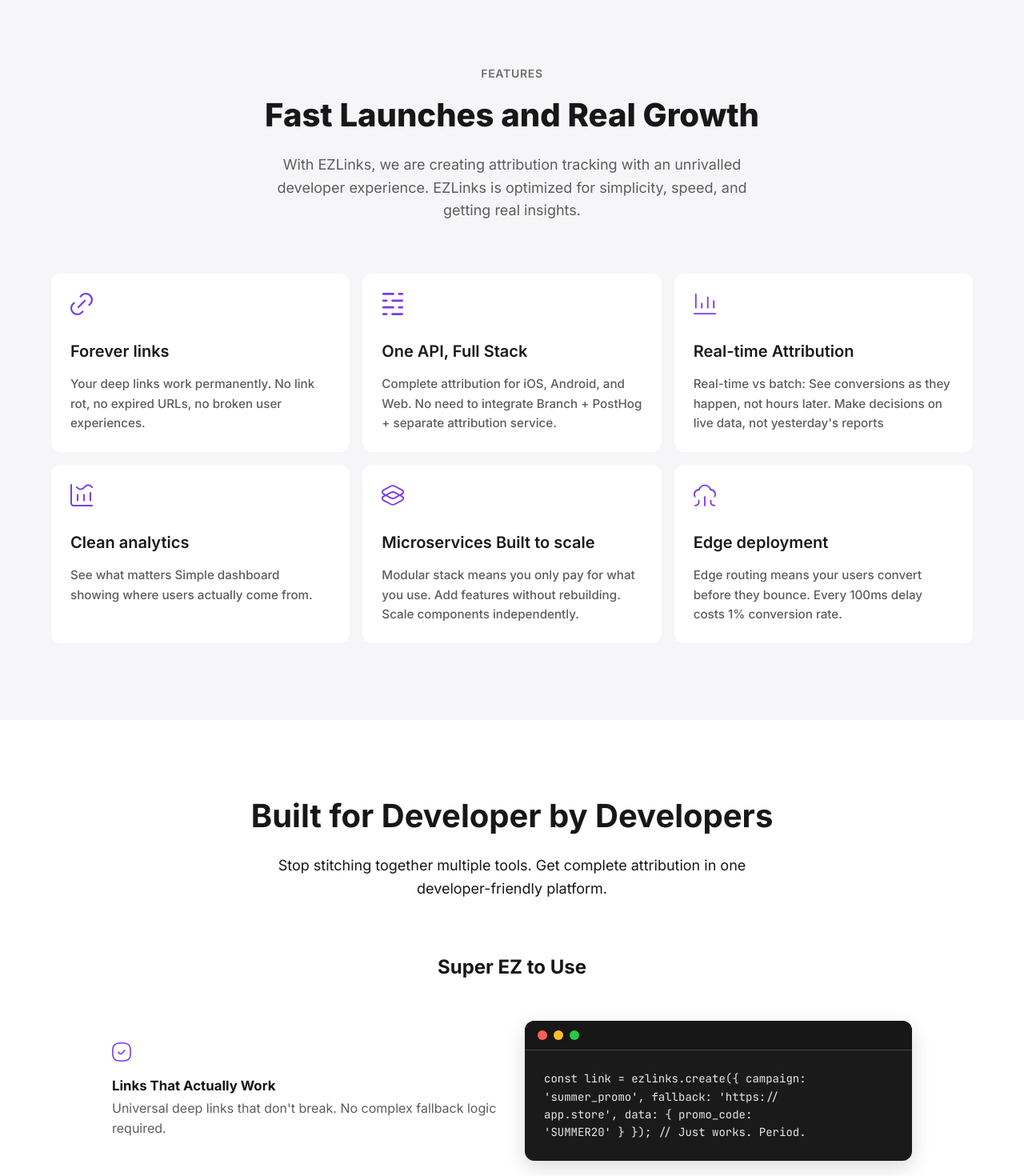
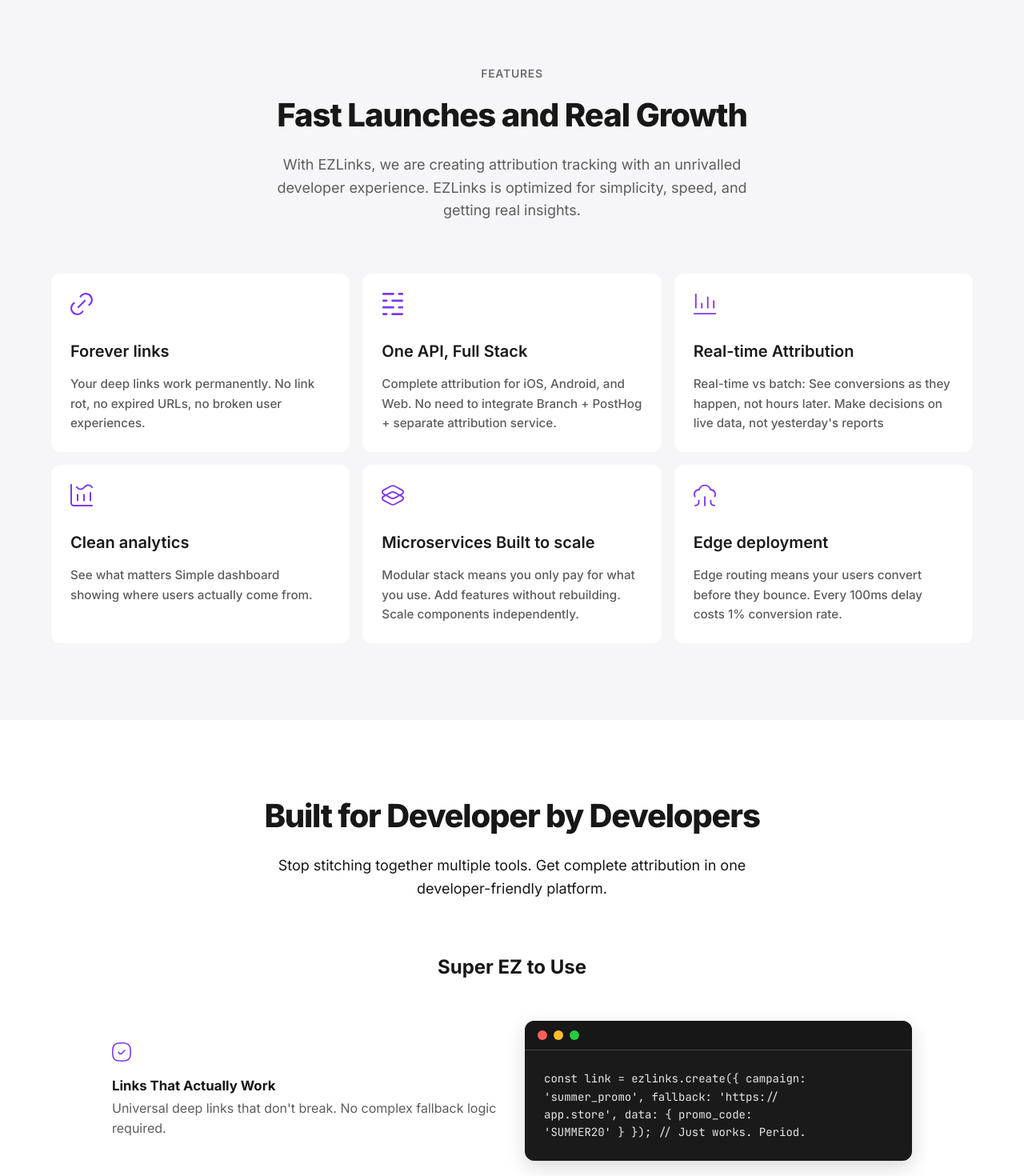
Before and after one commit to GetEZLinks/ezlinks-marketing, a Next.js app: page / in a window 1280 px wide. Shown: the part 1060-2530 px from the top of the page at 80% size. Built offline with nearby package versions, Linux system fonts and the light colour scheme.

Commit message:
Styling fixes - titles.

```diff
--- a/src/components/CaseStudy/CaseStudySection.module.scss
+++ b/src/components/CaseStudy/CaseStudySection.module.scss
@@ -27,7 +27,8 @@
 
 .title {
   font-size: 2.5rem;
-  font-weight: 700;
+  // font-weight: 700;
+  letter-spacing: -1.25px;
   color: var(--foreground);
   line-height: 1.2;
   margin-bottom: 1.5rem;
--- a/src/components/Developer/DeveloperSection.module.scss
+++ b/src/components/Developer/DeveloperSection.module.scss
@@ -16,11 +16,11 @@
 
 .title {
   font-size: 2.5rem;
-  font-weight: 700;
+  // font-weight: 700;
   // color: var(--woodsmoke-950);
   line-height: 1.2;
   margin-bottom: 1.5rem;
-
+  letter-spacing: -1.25px;
   @media (max-width: 768px) {
     font-size: 2rem;
   }
--- a/src/components/Features/Features.module.scss
+++ b/src/components/Features/Features.module.scss
@@ -30,7 +30,7 @@
   // color: var(--woodsmoke-950);
   line-height: 1.2;
   margin-bottom: 1.5rem;
-  // letter-spacing: -1.05px;
+  letter-spacing: -1.05px;
   @media (max-width: 768px) {
     font-size: 2rem;
   }
--- a/src/components/PricingSection/PricingSection.module.scss
+++ b/src/components/PricingSection/PricingSection.module.scss
@@ -17,10 +17,11 @@
 
 .title {
   font-size: 2.5rem;
-  font-weight: 700;
+  // font-weight: 700;
   // color: var(--woodsmoke-950);
   line-height: 1.2;
   margin-bottom: 1rem;
+  letter-spacing: -1.05px;
 
   @media (max-width: 768px) {
     font-size: 2rem;
--- a/src/components/UseCases/UseCases.module.scss
+++ b/src/components/UseCases/UseCases.module.scss
@@ -17,10 +17,11 @@
     margin-bottom: 3rem;
 
     .title {
-      font-size: 3rem;
+      font-size: 2.5rem;
       // font-weight: 700;
       color: var(--foreground);
       margin: 0;
+      letter-spacing: -1.25px;
 
       @media (max-width: 768px) {
         font-size: 2rem;
```
